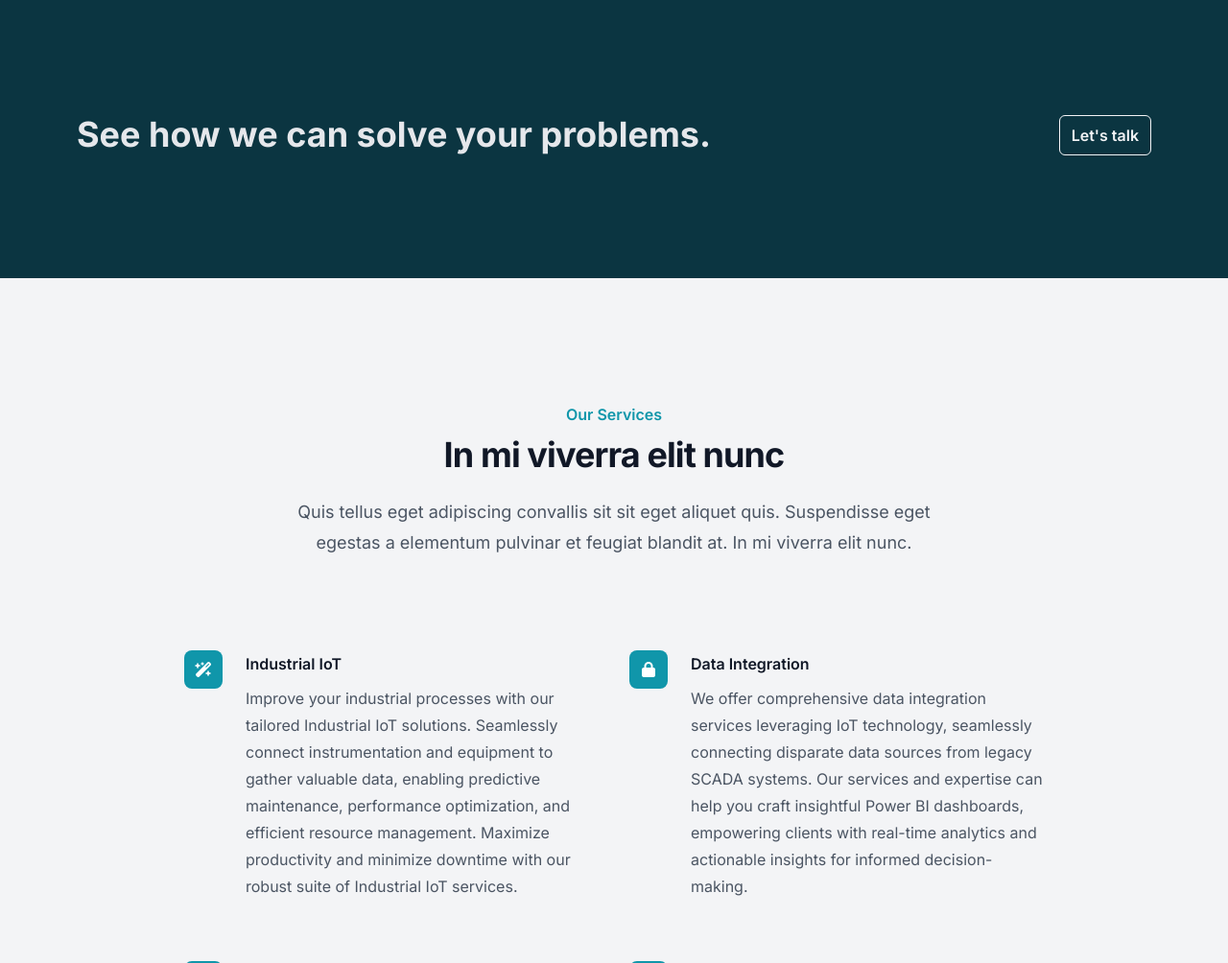
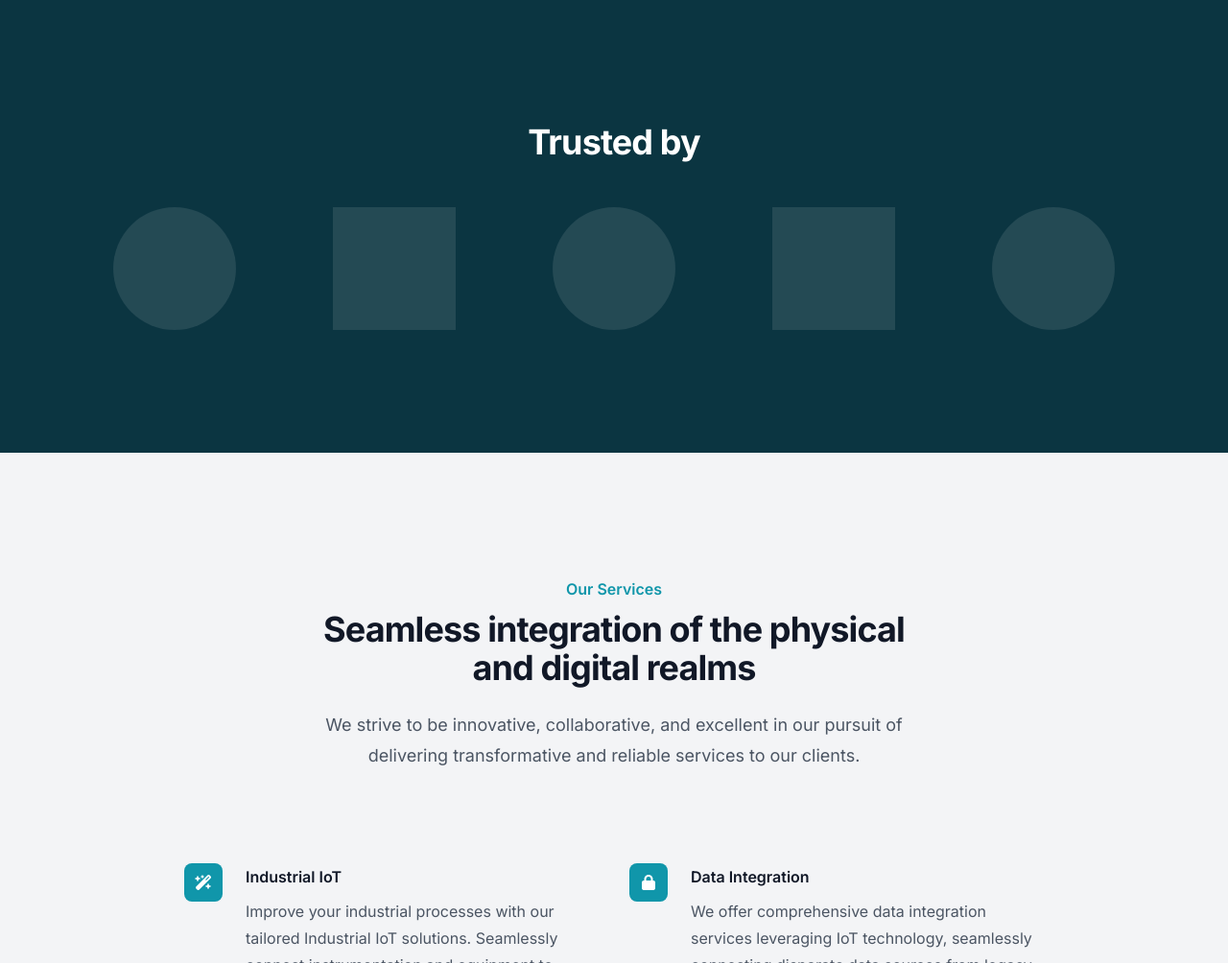
Before and after one commit to colbygarland/teleo-website, a website built with Parcel: page index.html in a window 1280 px wide. Shown: the part 1700-2704 px from the top of the page at 96% size. Built offline with nearby package versions, Linux system fonts and the light colour scheme.

Commit message:
adding more placeholder

```diff
--- a/index.html
+++ b/index.html
@@ -175,19 +175,23 @@
       </section>
       <section class="bg-primary-950">
         <div class="mx-auto max-w-7xl px-6 py-10 lg:px-20 lg:py-32">
-          <div class="grid-cols-3 lg:grid">
-            <div class="col-span-2 mb-8 lg:mb-0">
-              <h2 class="text-3xl font-bold text-gray-200 lg:text-4xl">
-                See how we can solve your problems.
-              </h2>
-            </div>
-            <div class="col-span-1 justify-end lg:flex">
-              <a
-                href="#contact"
-                class="hover:bg-grey-100 inline-block rounded-md border border-gray-100 px-3 py-2 font-semibold text-gray-100 shadow-sm transition duration-200"
-                >Let's talk</a
-              >
-            </div>
+          <h2
+            class="mb-6 mt-2 text-center text-3xl font-bold tracking-tight text-white sm:text-4xl md:mb-12"
+          >
+            Trusted by
+          </h2>
+          <div class="grid grid-cols-2 items-center gap-6 md:grid-cols-5">
+            <div
+              class="mx-auto h-32 w-32 rounded-full bg-gray-50 opacity-10"
+            ></div>
+            <div class="mx-auto h-32 w-32 bg-gray-50 opacity-10"></div>
+            <div
+              class="mx-auto h-32 w-32 rounded-full bg-gray-50 opacity-10"
+            ></div>
+            <div class="mx-auto h-32 w-32 bg-gray-50 opacity-10"></div>
+            <div
+              class="mx-auto h-32 w-32 rounded-full bg-gray-50 opacity-10"
+            ></div>
           </div>
         </div>
       </section>
@@ -201,12 +205,12 @@
               <h2
                 class="mt-2 text-3xl font-bold tracking-tight text-gray-900 sm:text-4xl"
               >
-                In mi viverra elit nunc
+                Seamless integration of the physical and digital realms
               </h2>
               <p class="mt-6 text-lg leading-8 text-gray-600">
-                Quis tellus eget adipiscing convallis sit sit eget aliquet quis.
-                Suspendisse eget egestas a elementum pulvinar et feugiat blandit
-                at. In mi viverra elit nunc.
+                We strive to be innovative, collaborative, and excellent in our
+                pursuit of delivering transformative and reliable services to
+                our clients.
               </p>
             </div>
             <div class="mx-auto mt-16 max-w-2xl sm:mt-20 lg:mt-24 lg:max-w-4xl">
```
